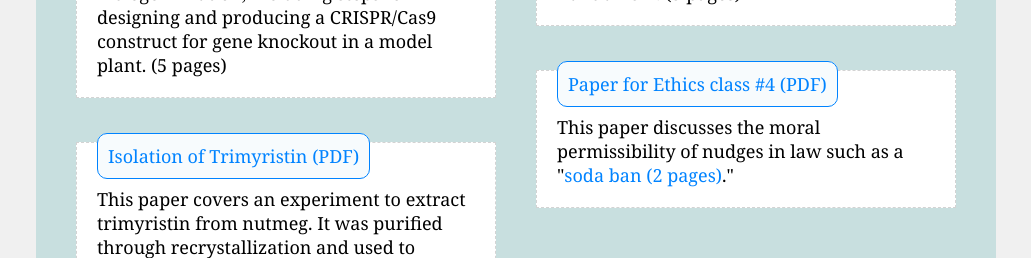
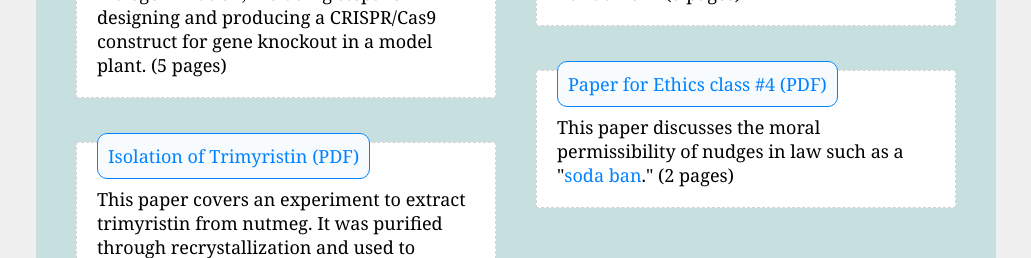
Before and after one commit to annali-portfolio/annali-portfolio.github.io, a plain HTML site: page Exercises/writing.html in a window 1280 px wide. Shown: the part 635-893 px from the top of the page, without its empty margins (124-1155 px from the left). Drawn offline with Linux system fonts and the light colour scheme.

Commit message:
Update writing.html
- fixed a typo in link

```diff
--- a/Exercises/writing.html
+++ b/Exercises/writing.html
@@ -39,7 +39,7 @@
                     <p class="writingblurb"><a class="button" href="pdf/MedicalEthicsLevelsAssignment1.pdf" target="_blank">Paper for Ethics class #1 (PDF)</a><br> This brief paper outlines the basics of formal logic. (1 page)</p><br>
                     <p class="writingblurb"><a class="button" href="pdf/MedicalEthicsLevelsAssignment2.pdf" target="_blank">Paper for Ethics class #2 (PDF)</a><br> This paper explains and compares two schools of thought: Utilitarianism and Kantianism. (3 pages)</p><br>
                     <!-- <p class="writingblurb"><a class="button" href="pdf/MedicalEthicsLevelsAssignment3.pdf" target="_blank">Paper for Ethics class #3 (PDF)</a><br> This paper attempts to determine the meaning of a right to life in the scope of the ethics of abortion. (4 pages) </p><br> -->
-                    <p class="writingblurb"><a class="button" href="pdf/MedicalEthicsFinalPaper.pdf" target="_blank">Paper for Ethics class #4 (PDF)</a><br> This paper discusses the moral permissibility of nudges in law such as a "<a href="https://www.washingtonpost.com/news/the-fix/wp/2013/03/11/the-new-york-city-soda-ban-explained/" target="_blank">soda ban (2 pages)</a>."</p>
+                    <p class="writingblurb"><a class="button" href="pdf/MedicalEthicsFinalPaper.pdf" target="_blank">Paper for Ethics class #4 (PDF)</a><br> This paper discusses the moral permissibility of nudges in law such as a "<a href="https://www.washingtonpost.com/news/the-fix/wp/2013/03/11/the-new-york-city-soda-ban-explained/" target="_blank">soda ban</a>." (2 pages)</p>
             </div>
 
     </main>
```
